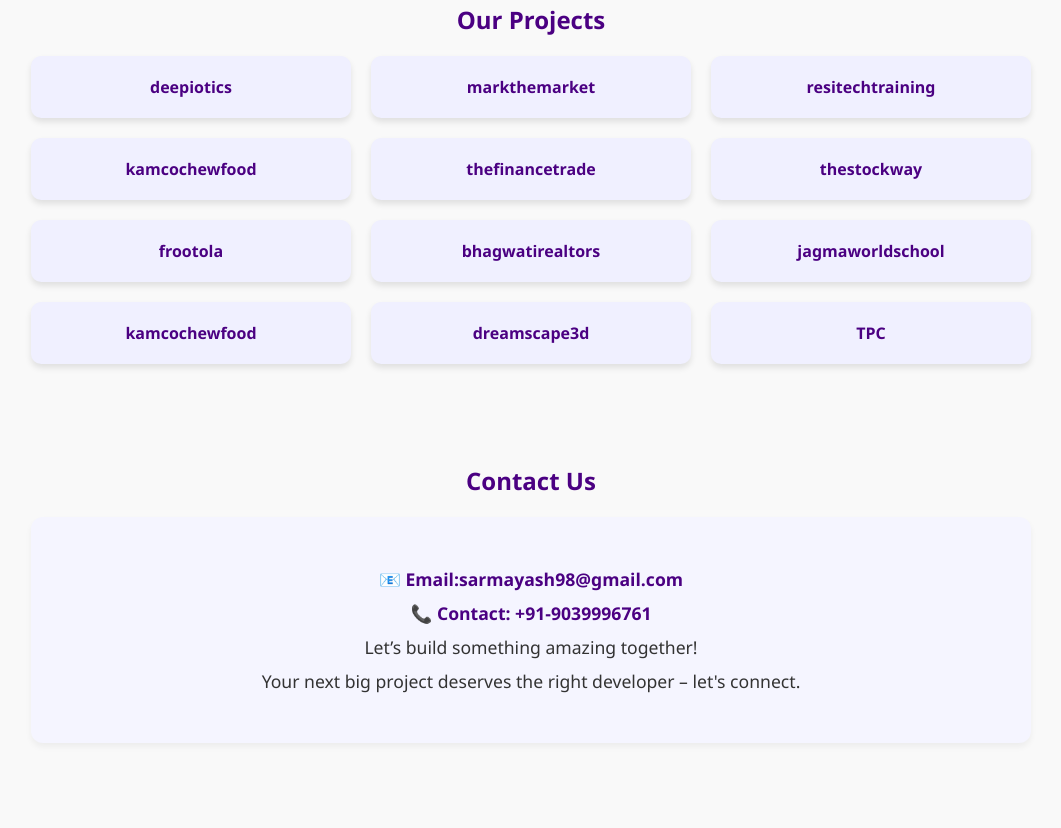
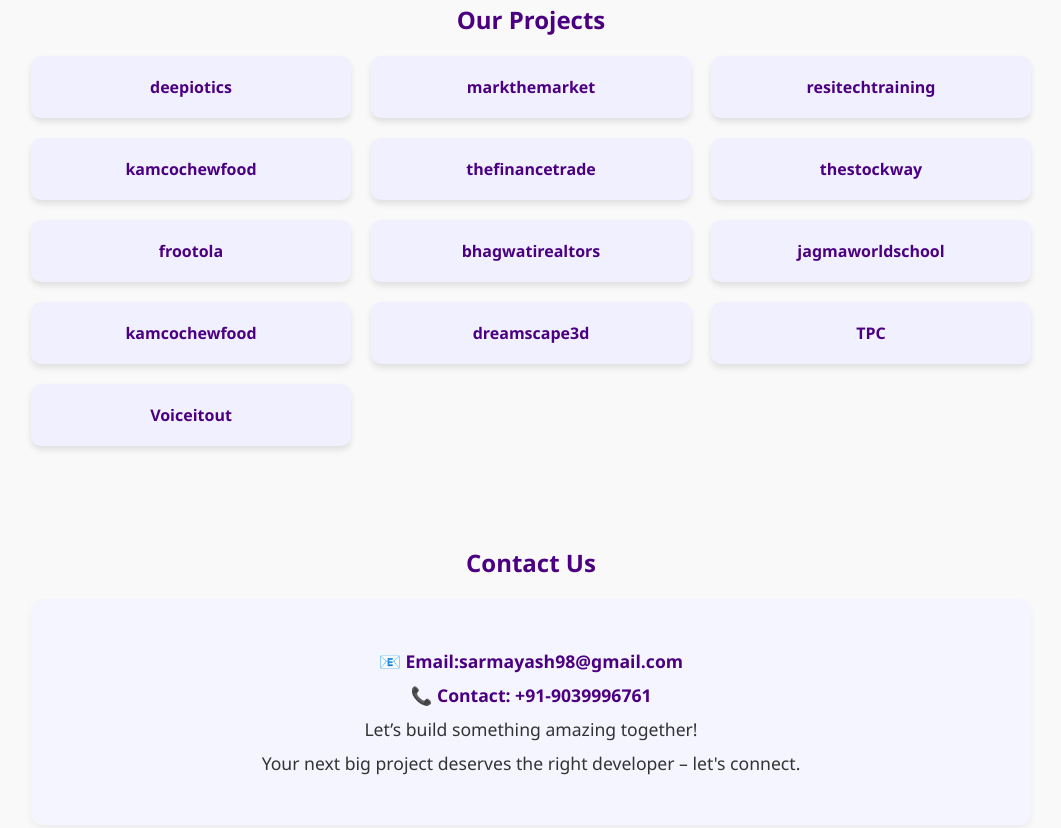
Before and after one commit to Yash-devloper/Portfolio, a plain HTML site: page index.html in a window 1280 px wide. Shown: the part 1617-2445 px from the top of the page, without its empty margins (109-1170 px from the left). Before the commit the page ends 2400 px from the top, so only its background shows below. Drawn offline with Linux system fonts and the light colour scheme.

Commit message:
project added

```diff
--- a/index.html
+++ b/index.html
@@ -126,6 +126,7 @@
     <div class="project-card"><a href="https://kamcochewfood.com/" target="_blank">kamcochewfood</a></div>
     <div class="project-card"><a href="https://dreamscape3d.in/" target="_blank">dreamscape3d</a></div>
     <div class="project-card"><a href="https://tpc.yep.education/" target="_blank">TPC</a></div>
+    <div class="project-card"><a href="https://voiceitout.org/" target="_blank">Voiceitout</a></div>
   </div>
 </section>
 
```
